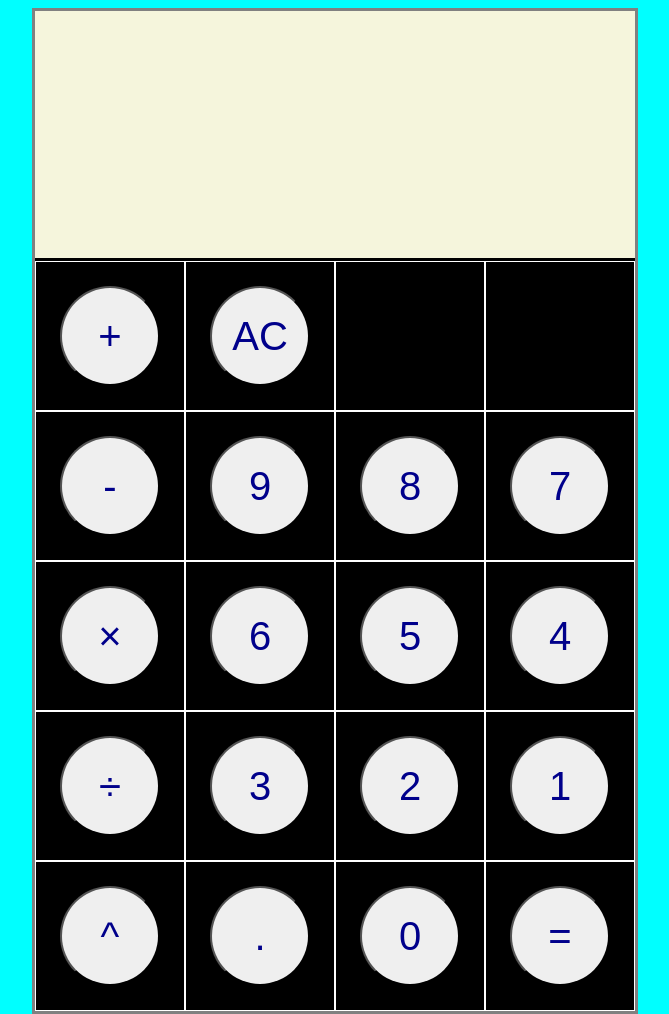
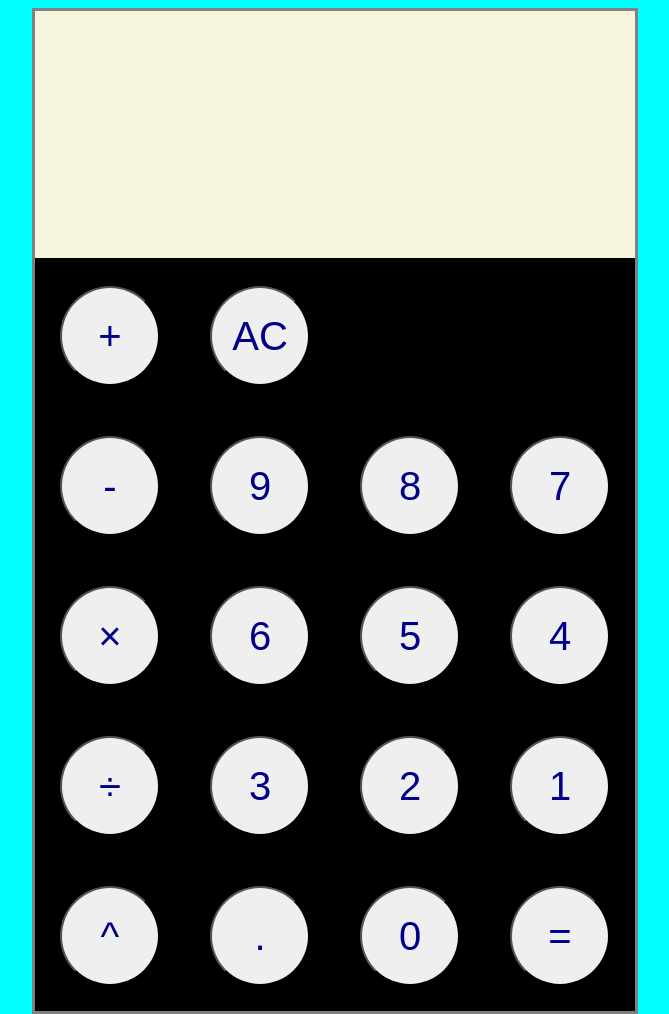
Before and after one commit to richiex-jesus/richard-calculator, a plain HTML site: page index.html in a window 1280 px wide. Shown: the whole page, without its empty margins (305-974 px from the left). Drawn offline with Linux system fonts and the light colour scheme.

Commit message:
removed border for grid

```diff
--- a/styles.css
+++ b/styles.css
@@ -18,12 +18,30 @@ body {
 
 .screen {
     display: flex;
+    flex-direction: column;
     flex: 0 1 auto;
     box-sizing: border-box;
     border-bottom: 3px solid black;
     background-color: beige;
     width: 600px;
     height: 250px;
+}
+
+.empty-space {
+    display: flex;
+    flex: 4;
+}
+
+.print {
+    display: flex;
+    flex: 1;
+    flex-direction: row;
+    justify-content: right;
+    align-items: center;
+    padding: 10px;
+    font-size: 40px;
+    font-family: sans-serif;
+    color: darkblue;
 }
 
 .touchpad {
@@ -40,7 +58,6 @@ body {
     box-sizing: border-box;
     width: 150px;
     height: 150px;
-    border: 1px solid white;
     justify-content: center;
     align-items: center;
 }
```
